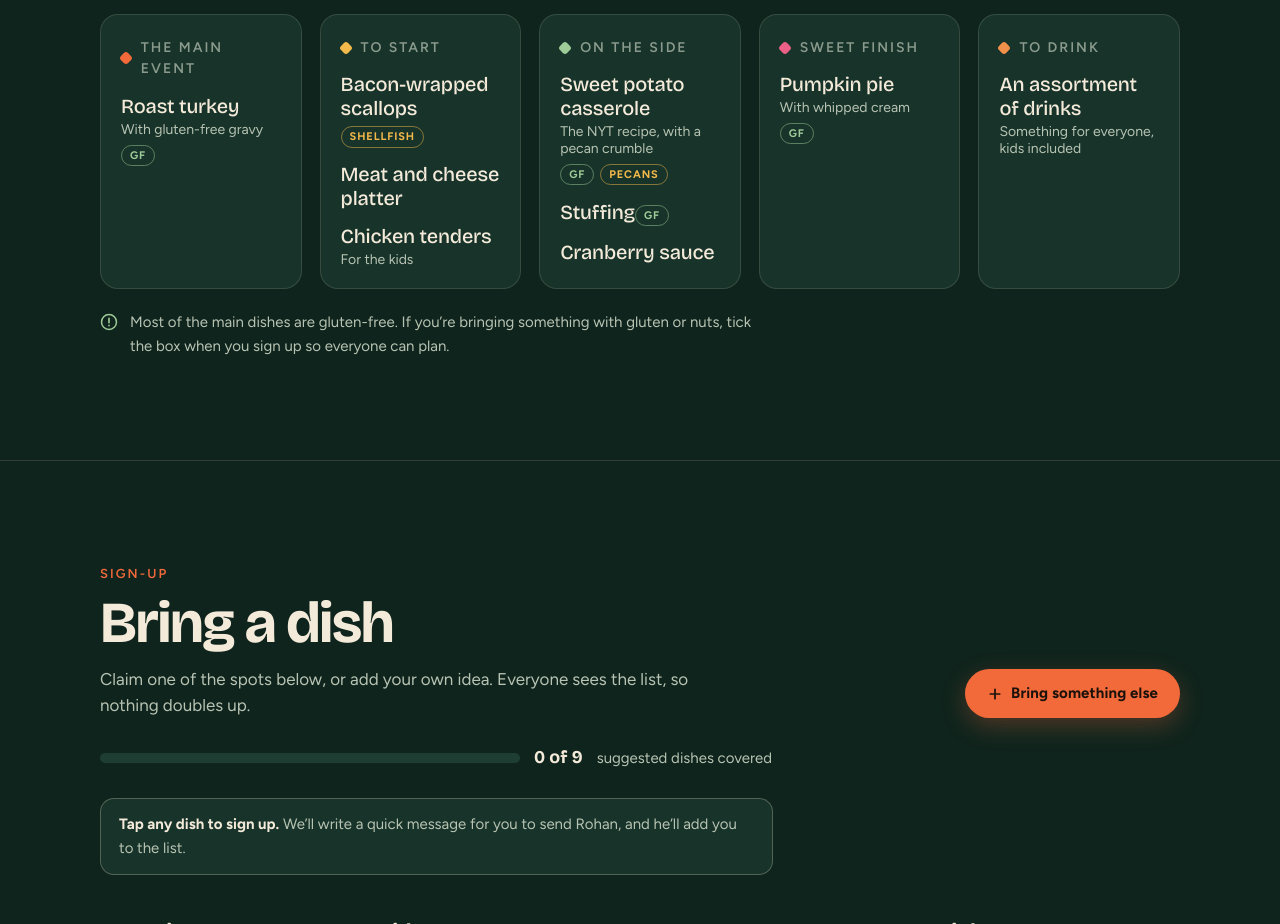
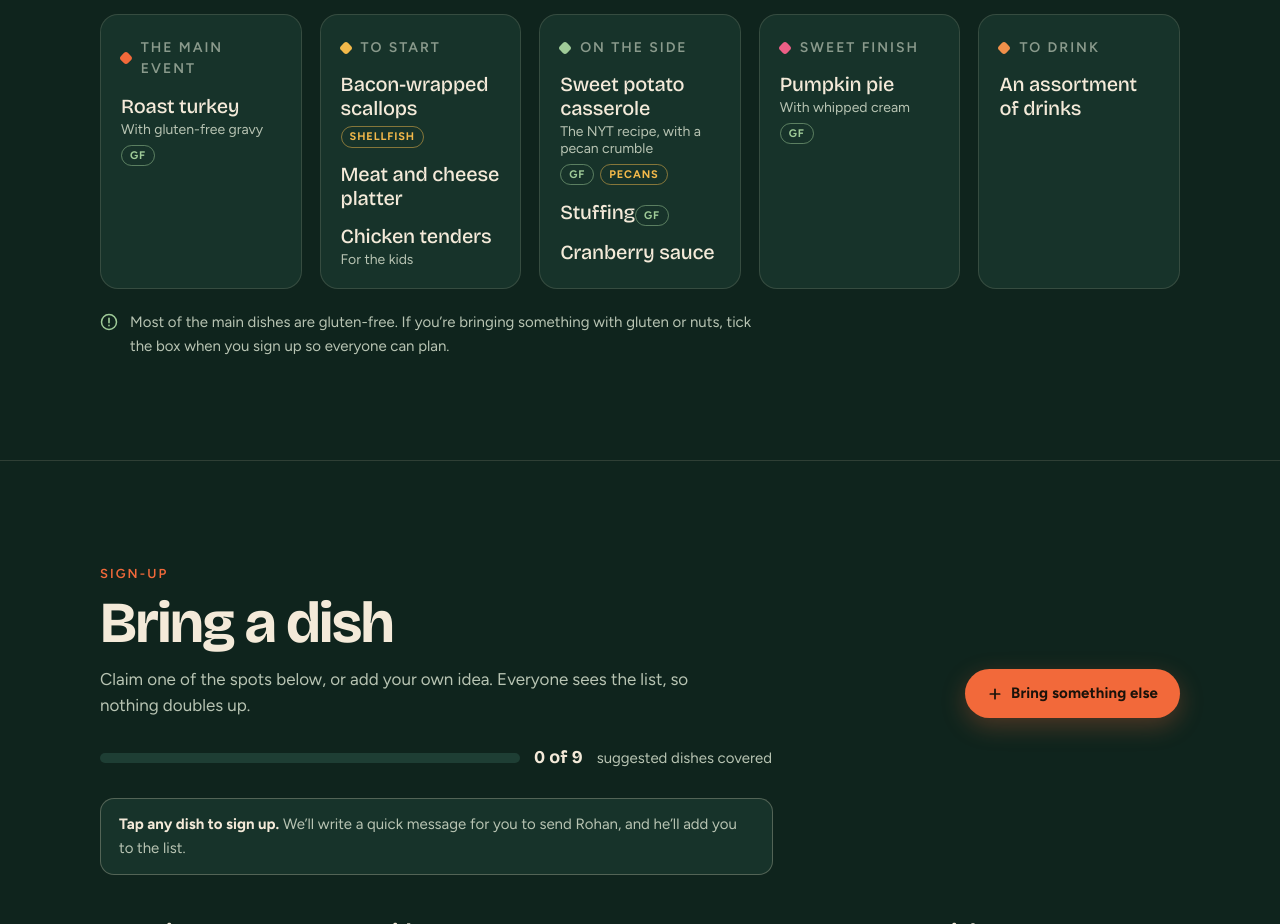
Before and after one commit to events-spark/thanksgiving26, a website: page index.html in a window 1280 px wide. Shown: the part 1580-2504 px from the top of the page. Drawn offline with nearby package versions, Linux system fonts and the light colour scheme; no server answers.

Commit message:
Menu: keep the drinks line simple
Co-Authored-By: Claude Opus 5.5 <noreply@anthropic.com>

```diff
--- a/index.html
+++ b/index.html
@@ -436,7 +436,7 @@ footer p.small { margin-top: 10px; color: var(--ink-3); font-size: 14px; }
       { n: "Pumpkin pie", s: "With whipped cream", tags: [["GF", "gf"]] },
     ]},
     { title: "To drink", color: "var(--cider)", items: [
-      { n: "An assortment of drinks", s: "Something for everyone, kids included" },
+      { n: "An assortment of drinks" },
     ]},
   ];
 
```
